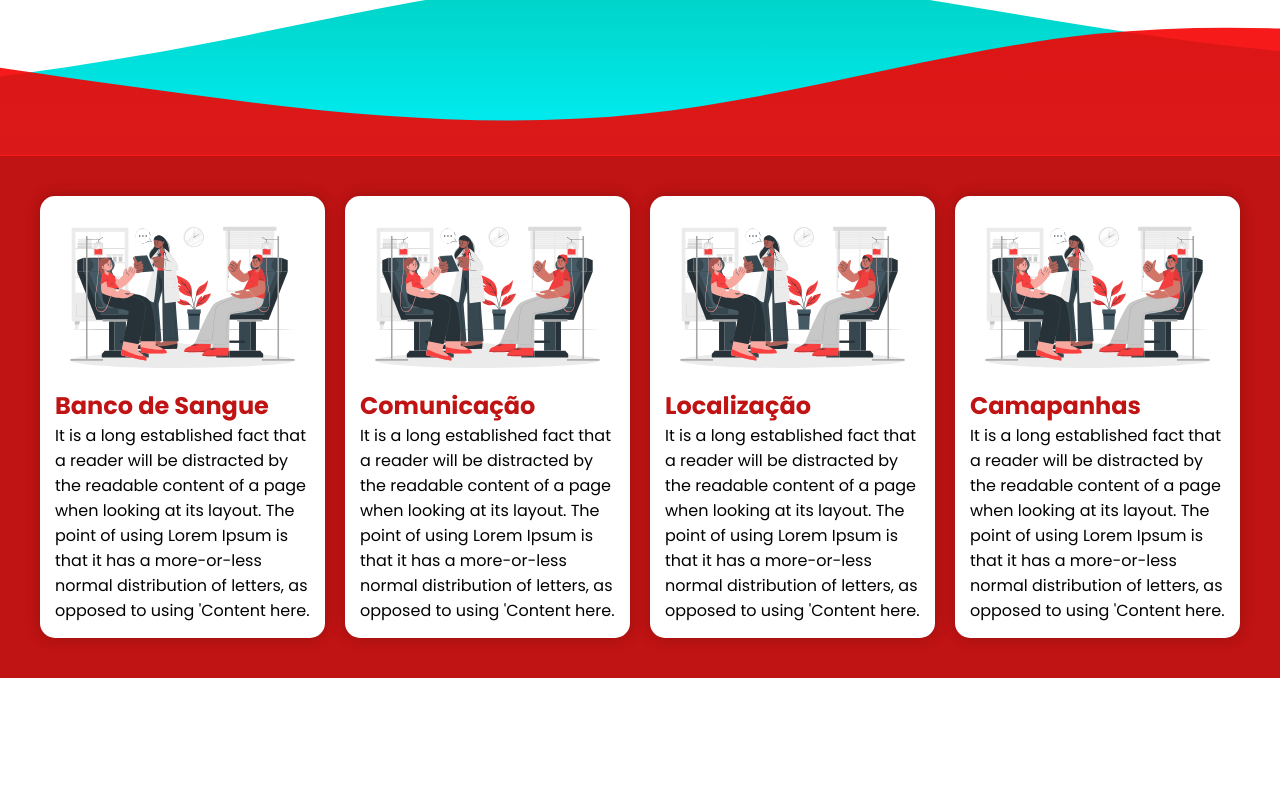
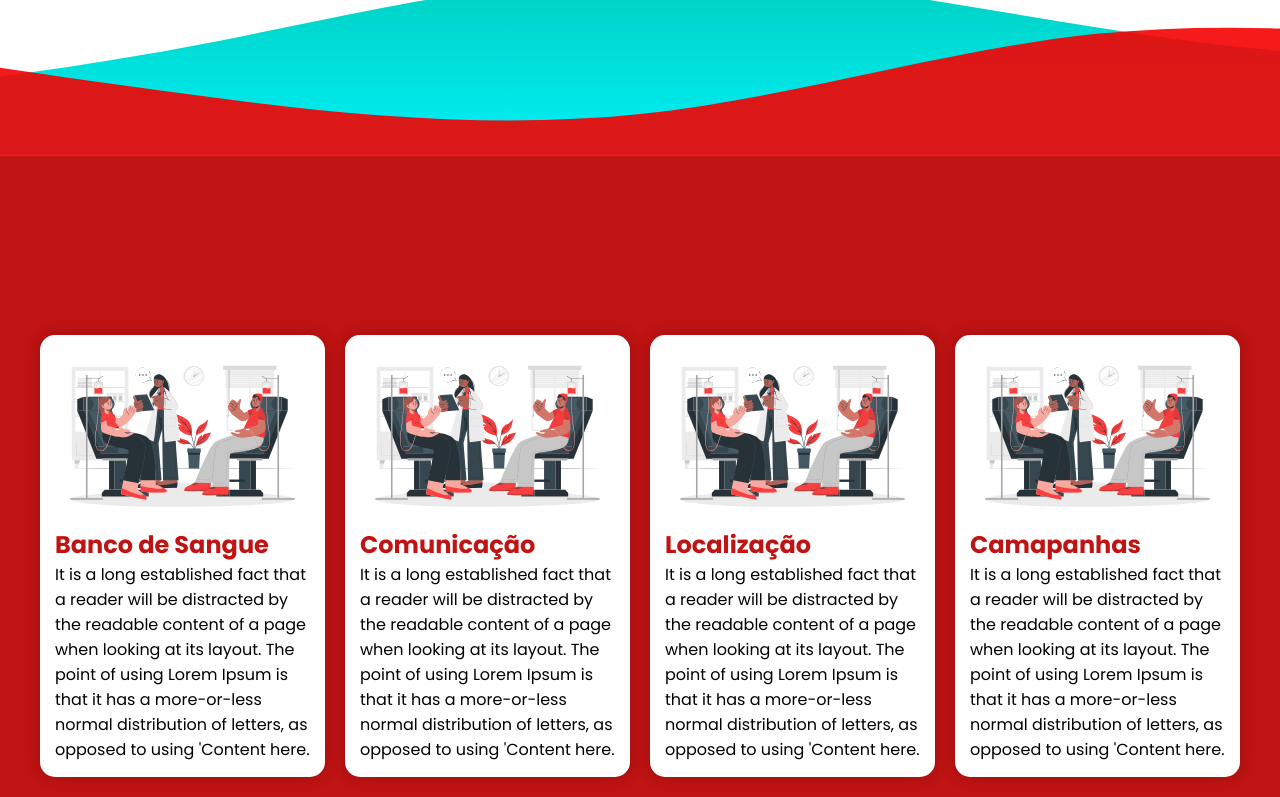
Before and after one commit to RhuONE/reactamigodesangue, a React (Create React App) app: page / in a window 1280 px wide. Shown: the part 2000-2797 px from the top of the page. Built offline with nearby package versions, Linux system fonts and the light colour scheme.

Commit message:
correção da navBar home page

```diff
--- a/src/components/NavBar.js
+++ b/src/components/NavBar.js
@@ -11,8 +11,8 @@ const NavBar = () => {
       <ul>
         <li><a href="#section1">Home</a></li>
         <li><a href="#section2">Conheça</a></li>
-        <li><a href="#section4">Usuários</a></li>
-        <li><a href="#section5">Quem somos?</a></li>
+        <li><a href="#section3">Vantagens</a></li>
+        <li><a href="#section4">Quem somos?</a></li>
       </ul>
       <div className="botoes">
         <a href="/login/hemocentro"><button className="entrar">Entrar</button></a>
--- a/src/components/SobreAppSection.css
+++ b/src/components/SobreAppSection.css
@@ -1,6 +1,9 @@
 .sobre-section{
     background-color: #c01313;
     position: relative;
+    height: 100vh;
+    display: flex;
+    align-items: center;
 }
 
 .sobre-section #wave{
```
